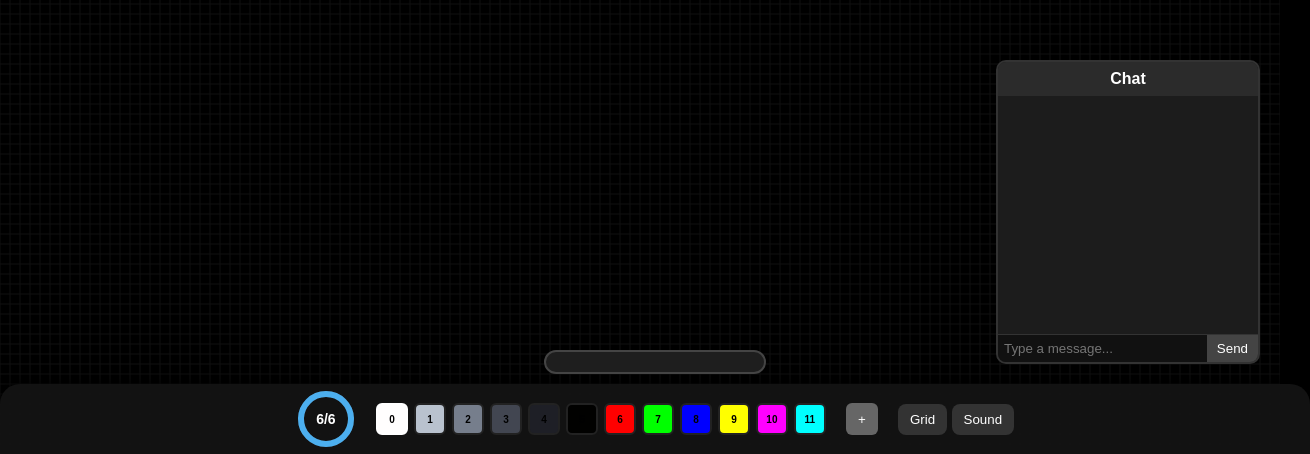
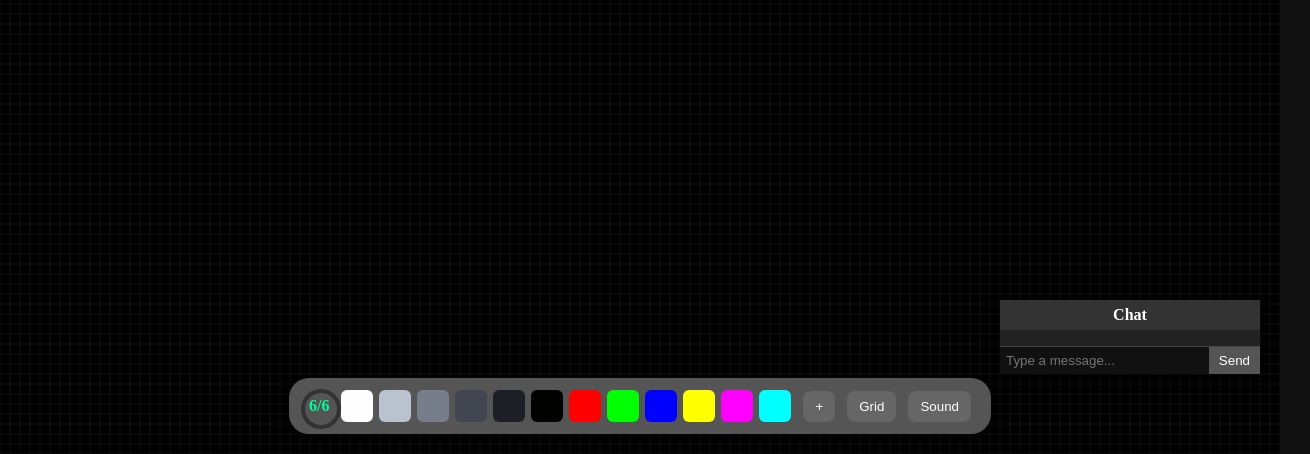
Before and after one commit to wiee182/pixel-place, a website: page public/index.html in a window 1280 px wide. Shown: the part 346-800 px from the top of the page, 1310 px wide, since content can reach past the window. Drawn offline with Linux system fonts and the light colour scheme.

Commit message:
Rewrite pixel canvas project

```diff
--- a/public/index.html
+++ b/public/index.html
@@ -2,20 +2,32 @@
 <html lang="en">
 <head>
   <meta charset="UTF-8">
-  <title>Pixel Place</title>
+  <meta name="viewport" content="width=device-width, initial-scale=1.0">
+  <title>Collaborative Canvas</title>
   <link rel="stylesheet" href="style.css">
 </head>
 <body>
-  <!-- ===== Canvas ===== -->
-  <div id="canvas-container">
-    <canvas id="pixelCanvas"></canvas>
+  <canvas id="pixelCanvas"></canvas>
+
+  <!-- Bottom Bar -->
+  <div id="bottom-bar">
+    <div id="points-container">
+      <svg id="cooldown-ring" width="40" height="40">
+        <circle id="ring-bg" cx="20" cy="20" r="18"/>
+        <circle id="ring-progress" cx="20" cy="20" r="18"/>
+      </svg>
+      <span id="points-display">6/6</span>
+    </div>
+
+    <div id="palette"></div>
+    <button id="more-colors">+</button>
+    <button id="toggle-grid">Grid</button>
+    <button id="toggle-sound">Sound</button>
   </div>
 
-  <!-- ===== Chat ===== -->
-  <div id="chat-popup">
-    <div id="chat-header">
-      <span id="chat-toggle">Chat</span>
-    </div>
+  <!-- Chat -->
+  <div id="chat-box">
+    <div id="chat-header">Chat</div>
     <div id="chat-feed"></div>
     <div id="chat-input-container">
       <input type="text" id="chat-message" placeholder="Type a message...">
@@ -23,29 +35,6 @@
     </div>
   </div>
 
-  <!-- ===== Bottom Toolbar ===== -->
-  <div id="bottom-bar">
-    <!-- Points Progress -->
-    <div id="points-wrapper">
-      <svg id="points-ring" width="60" height="60">
-        <circle class="bg" cx="30" cy="30" r="25" />
-        <circle class="progress" cx="30" cy="30" r="25" />
-      </svg>
-      <span id="points-display">6/6</span>
-    </div>
-
-    <!-- Palette -->
-    <div id="palette"></div>
-    <button id="more-colors">+</button>
-    <div id="more-colors-popup" class="hidden"></div>
-
-    <!-- Controls -->
-    <div id="controls">
-      <button id="toggle-grid">Grid</button>
-      <button id="toggle-sound">Sound</button>
-    </div>
-  </div>
-
   <script src="script.js"></script>
 </body>
 </html>
--- a/public/script.js
+++ b/public/script.js
@@ -12,12 +12,11 @@ let isDragging = false, dragStartX=0, dragStartY=0;
 
 let currentColor = "#fffefe";
 let showGrid = true;
-const chunks = new Map(); // chunked pixels from server
+const chunks = new Map();
 
 // ===== Palette =====
 const colors = ["#fffefe","#b9c2ce","#767e8c","#424651","#1e1f26","#010100","#ff0000","#00ff00","#0000ff","#ffff00","#ff00ff","#00ffff"];
 const paletteDiv = document.getElementById("palette");
-const moreColorsPopup = document.getElementById("more-colors-popup");
 const moreBtn = document.getElementById("more-colors");
 
 // ===== Points =====
@@ -26,12 +25,10 @@ let userPoints = 6;
 
 // ===== Audio =====
 const drawAudio = new Audio("sounds/draw.mp3"); drawAudio.volume = 0.2;
-function playSound(audio) { if (soundEnabled) audio.cloneNode().play(); }
 let soundEnabled = true;
+function playSound(audio){ if(soundEnabled) audio.cloneNode().play(); }
 
 // ===== Chat =====
-const chatPopup = document.getElementById("chat-popup");
-const chatToggle = document.getElementById("chat-toggle");
 const chatFeed = document.getElementById("chat-feed");
 const chatInput = document.getElementById("chat-message");
 const sendBtn = document.getElementById("send-message");
@@ -43,15 +40,12 @@ ws.onmessage = (event) => {
   const data = JSON.parse(event.data);
 
   if (data.type === "init") {
-    // Load canvas
     data.canvas.forEach(p => setPixel(p.x, p.y, p.color));
     drawGrid();
 
-    // Load chat
     chatFeed.innerHTML = "";
     data.chat.forEach(msg => addChatMessage(msg.user, msg.message));
 
-    // Points
     updatePoints(data.points);
   }
 
@@ -61,17 +55,9 @@ ws.onmessage = (event) => {
     playSound(drawAudio);
   }
 
-  if (data.type === "chat") {
-    addChatMessage(data.user, data.message);
-  }
-
-  if (data.type === "points") {
-    updatePoints(data.points);
-  }
-
-  if (data.type === "error") {
-    console.warn(data.message);
-  }
+  if (data.type === "chat") addChatMessage(data.user, data.message);
+  if (data.type === "points") updatePoints(data.points);
+  if (data.type === "error") console.warn(data.message);
 };
 
 // ===== Pixel Helpers =====
@@ -79,14 +65,14 @@ function setPixel(x, y, color) {
   const key = `${Math.floor(x/100)},${Math.floor(y/100)}`;
   if (!chunks.has(key)) chunks.set(key, []);
   const chunk = chunks.get(key);
-  const idx = chunk.findIndex(p => p.x === x && p.y === y);
-  if (idx >= 0) chunk[idx].color = color;
+  const idx = chunk.findIndex(p => p.x===x && p.y===y);
+  if(idx>=0) chunk[idx].color=color;
   else chunk.push({x,y,color});
 }
 
 // ===== Drawing =====
 canvas.addEventListener("click", e => {
-  if (isDragging) return;
+  if(isDragging) return;
 
   const rect = canvas.getBoundingClientRect();
   const worldX = (e.clientX-rect.left-offsetX)/scale;
@@ -94,146 +80,116 @@ canvas.addEventListener("click", e => {
   const x = Math.max(0, Math.min(WORLD_WIDTH-GRID_SIZE, Math.floor(worldX/GRID_SIZE)*GRID_SIZE));
   const y = Math.max(0, Math.min(WORLD_HEIGHT-GRID_SIZE, Math.floor(worldY/GRID_SIZE)*GRID_SIZE));
 
-  ws.send(JSON.stringify({ type: "draw", x, y, color: currentColor, user: "anon" }));
+  ws.send(JSON.stringify({ type:"draw", x, y, color:currentColor, user:"anon"}));
 });
 
 // ===== Palette =====
 colors.forEach((c,i) => {
   const sw = document.createElement("div");
-  sw.className = "color-swatch";
-  sw.style.background = c;
-  sw.dataset.color = c;
-  sw.textContent = i;
+  sw.className="color-swatch";
+  sw.style.background=c;
+  sw.dataset.color=c;
   sw.addEventListener("click", () => {
     document.querySelectorAll(".color-swatch").forEach(s=>s.classList.remove("selected"));
     sw.classList.add("selected");
-    currentColor = c;
+    currentColor=c;
   });
   paletteDiv.appendChild(sw);
 });
 document.querySelector(".color-swatch").classList.add("selected");
 
-moreBtn.addEventListener("click", () => {
-  moreColorsPopup.classList.toggle("hidden");
-  if (!moreColorsPopup.hasChildNodes()) {
-    colors.forEach((c,i) => {
-      const sw = document.createElement("div");
-      sw.className = "color-swatch";
-      sw.style.background = c;
-      sw.dataset.color = c;
-      sw.textContent = i;
-      sw.addEventListener("click", () => {
-        document.querySelectorAll(".color-swatch").forEach(s=>s.classList.remove("selected"));
-        sw.classList.add("selected");
-        currentColor = c;
-      });
-      moreColorsPopup.appendChild(sw);
-    });
-  }
+moreBtn.addEventListener("click", ()=>{
+  // Popup logic (if any)
 });
 
 // ===== Points =====
-function updatePoints(points) {
-  userPoints = points;
-  pointsDisplay.textContent = `${points}/6`;
+function updatePoints(points){
+  userPoints=points;
+  pointsDisplay.textContent=`${points}/6`;
 }
 
 // ===== Chat =====
-function addChatMessage(user, text) {
-  const msg = document.createElement("div");
-  msg.className = "chat-msg";
-  msg.textContent = `${user}: ${text}`;
+function addChatMessage(user,text){
+  const msg=document.createElement("div");
+  msg.className="chat-msg";
+  msg.textContent=`${user}: ${text}`;
   chatFeed.appendChild(msg);
   chatFeed.scrollTop = chatFeed.scrollHeight;
 }
 
-sendBtn.addEventListener("click", sendMessage);
-chatInput.addEventListener("keydown", e => {
-  if (e.key === "Enter") { sendMessage(); e.preventDefault(); }
+sendBtn.addEventListener("click",sendMessage);
+chatInput.addEventListener("keydown",e=>{
+  if(e.key==="Enter"){ sendMessage(); e.preventDefault(); }
 });
-
-function sendMessage() {
-  const text = chatInput.value.trim();
-  if (!text) return;
-  ws.send(JSON.stringify({ type: "chat", user: "anon", message: text }));
-  chatInput.value = "";
+function sendMessage(){
+  const text=chatInput.value.trim();
+  if(!text) return;
+  ws.send(JSON.stringify({type:"chat", user:"anon", message:text}));
+  chatInput.value="";
 }
 
 // ===== Grid Toggle =====
-document.getElementById("toggle-grid").addEventListener("click", () => {
-  showGrid = !showGrid;
+document.getElementById("toggle-grid").addEventListener("click",()=>{
+  showGrid=!showGrid;
   drawGrid();
 });
 
 // ===== Sound Toggle =====
-document.getElementById("toggle-sound").addEventListener("click", () => {
-  soundEnabled = !soundEnabled;
+document.getElementById("toggle-sound").addEventListener("click",()=>{
+  soundEnabled=!soundEnabled;
 });
 
 // ===== Pan & Zoom =====
-canvas.addEventListener("mousedown", e => {
-  isDragging = true;
-  dragStartX = e.clientX - offsetX;
-  dragStartY = e.clientY - offsetY;
-});
-canvas.addEventListener("mousemove", e => {
-  if (isDragging) {
-    offsetX = e.clientX - dragStartX;
-    offsetY = e.clientY - dragStartY;
-    drawGrid();
-  }
-});
-canvas.addEventListener("mouseup", ()=> isDragging=false);
-canvas.addEventListener("mouseleave", ()=> isDragging=false);
-
-canvas.addEventListener("wheel", e => {
+canvas.addEventListener("mousedown", e => { isDragging=true; dragStartX=e.clientX-offsetX; dragStartY=e.clientY-offsetY; });
+canvas.addEventListener("mousemove", e => { if(isDragging){ offsetX=e.clientX-dragStartX; offsetY=e.clientY-dragStartY; drawGrid(); }});
+canvas.addEventListener("mouseup", ()=>isDragging=false);
+canvas.addEventListener("mouseleave", ()=>isDragging=false);
+canvas.addEventListener("wheel", e=>{
   e.preventDefault();
-  const rect = canvas.getBoundingClientRect();
-  const mx = (e.clientX-rect.left-offsetX)/scale;
-  const my = (e.clientY-rect.top-offsetY)/scale;
-  const zoom = e.deltaY<0 ? 1.1 : 0.9;
-  const newScale = Math.min(Math.max(0.1, scale*zoom),5);
-  offsetX -= (mx*(newScale-scale));
-  offsetY -= (my*(newScale-scale));
+  const rect=canvas.getBoundingClientRect();
+  const mx=(e.clientX-rect.left-offsetX)/scale;
+  const my=(e.clientY-rect.top-offsetY)/scale;
+  const zoom=e.deltaY<0?1.1:0.9;
+  const newScale=Math.min(Math.max(0.1,scale*zoom),5);
+  offsetX-=(mx*(newScale-scale));
+  offsetY-=(my*(newScale-scale));
   scale=newScale;
   drawGrid();
 });
 
 // ===== Resize =====
-function resizeCanvas() {
-  canvas.width = canvas.parentElement.clientWidth;
-  canvas.height = canvas.parentElement.clientHeight;
-  offsetX = (canvas.width - WORLD_WIDTH)/2;
-  offsetY = (canvas.height - WORLD_HEIGHT)/2;
+function resizeCanvas(){
+  canvas.width=canvas.parentElement.clientWidth;
+  canvas.height=canvas.parentElement.clientHeight;
+  offsetX=(canvas.width-WORLD_WIDTH)/2;
+  offsetY=(canvas.height-WORLD_HEIGHT)/2;
 }
-window.addEventListener("resize", resizeCanvas);
+window.addEventListener("resize",resizeCanvas);
 resizeCanvas();
 
 // ===== Draw Loop =====
-function drawGrid() {
-  ctx.fillStyle = "#000"; // background
+function drawGrid(){
+  ctx.fillStyle="#000";
   ctx.fillRect(0,0,canvas.width,canvas.height);
 
   ctx.save();
-  ctx.translate(offsetX, offsetY);
-  ctx.scale(scale, scale);
+  ctx.translate(offsetX,offsetY);
+  ctx.scale(scale,scale);
 
-  // draw pixels
-  chunks.forEach(chunk => {
-    chunk.forEach(p => {
-      ctx.fillStyle = p.color;
-      ctx.fillRect(p.x, p.y, GRID_SIZE, GRID_SIZE);
+  chunks.forEach(chunk=>{
+    chunk.forEach(p=>{
+      ctx.fillStyle=p.color;
+      ctx.fillRect(p.x,p.y,GRID_SIZE,GRID_SIZE);
     });
   });
 
-  // draw grid
-  if (showGrid) {
+  if(showGrid){
     ctx.strokeStyle="#111";
     ctx.lineWidth=1/scale;
-    for (let x=0;x<=WORLD_WIDTH;x+=GRID_SIZE){
+    for(let x=0;x<=WORLD_WIDTH;x+=GRID_SIZE){
       ctx.beginPath(); ctx.moveTo(x,0); ctx.lineTo(x,WORLD_HEIGHT); ctx.stroke();
     }
-    for (let y=0;y<=WORLD_HEIGHT;y+=GRID_SIZE){
+    for(let y=0;y<=WORLD_HEIGHT;y+=GRID_SIZE){
       ctx.beginPath(); ctx.moveTo(0,y); ctx.lineTo(WORLD_WIDTH,y); ctx.stroke();
     }
   }
@@ -241,5 +197,5 @@ function drawGrid() {
   ctx.restore();
 }
 
-function animate() { drawGrid(); requestAnimationFrame(animate); }
+function animate(){ drawGrid(); requestAnimationFrame(animate); }
 animate();
--- a/public/style.css
+++ b/public/style.css
@@ -1,200 +1,66 @@
-/* ===== General ===== */
-body, html {
-  margin: 0;
-  padding: 0;
-  height: 100%;
-  background: #000;
-  font-family: Arial, sans-serif;
-  color: #fff;
-  overflow: hidden;
+/* Background */
+body {
+  margin:0;
+  background:#111;
+  display:flex;
+  justify-content:center;
+  align-items:center;
+  height:100vh;
+  overflow:hidden;
 }
 
-#canvas-container {
-  width: 100%;
-  height: 100%;
-  position: relative;
+/* Canvas */
+#pixelCanvas {
+  background:#fff;
+  box-shadow:0 0 25px rgba(0,0,0,0.8);
+  cursor:crosshair;
 }
 
-#pixelCanvas {
-  width: 100%;
-  height: 100%;
-  display: block;
-  cursor: crosshair;
+/* Bottom Bar */
+#bottom-bar {
+  position:fixed;
+  bottom:20px;
+  left:50%;
+  transform:translateX(-50%);
+  display:flex;
+  align-items:center;
+  gap:12px;
+  background:#555;
+  padding:12px 20px;
+  border-radius:20px;
+  box-shadow:0 4px 15px rgba(0,0,0,0.4);
+  z-index:10;
 }
+#bottom-bar button { border:none; border-radius:8px; padding:8px 12px; background:#666; color:#fff; cursor:pointer; transition:all 0.2s; }
+#bottom-bar button:hover { transform:scale(1.1); background:#777; }
 
-/* ===== Chat ===== */
-#chat-popup {
-  position: absolute;
-  right: 20px;
-  bottom: 90px;
-  width: 260px;
-  height: 300px;
-  background: #1c1c1c;
-  border: 2px solid #333;
-  border-radius: 10px;
-  display: flex;
-  flex-direction: column;
-  overflow: hidden;
+/* Palette */
+#palette { display:flex; gap:6px; }
+.color-swatch { width:28px; height:28px; border-radius:6px; cursor:pointer; border:2px solid transparent; transition:transform 0.2s; }
+.color-swatch.selected { border:2px solid #fff; }
+
+/* Points + Cooldown Ring */
+#points-container { position:relative; display:flex; align-items:center; justify-content:center; }
+#cooldown-ring { position:absolute; top:-8px; left:-8px; transform:rotate(-90deg); }
+#ring-bg { fill:none; stroke:#333; stroke-width:4; }
+#ring-progress { fill:none; stroke:#00aaff; stroke-width:4; stroke-dasharray:113; stroke-dashoffset:113; transition:stroke-dashoffset 0.2s linear; }
+#points-display { font-weight:bold; color:#00ff9d; }
+
+/* Chat */
+#chat-box {
+  position:fixed;
+  right:20px;
+  bottom:80px;
+  width:260px;
+  background:#222;
+  border-radius:10px;
+  box-shadow:0 4px 15px rgba(0,0,0,0.5);
+  display:flex;
+  flex-direction:column;
 }
-
-#chat-header {
-  background: #2b2b2b;
-  padding: 8px;
-  cursor: pointer;
-  text-align: center;
-  font-weight: bold;
-}
-
-#chat-feed {
-  flex: 1;
-  padding: 8px;
-  overflow-y: auto;
-  font-size: 14px;
-}
-
-.chat-msg {
-  margin-bottom: 4px;
-  line-height: 1.2em;
-}
-
-#chat-input-container {
-  display: flex;
-  border-top: 1px solid #333;
-}
-
-#chat-message {
-  flex: 1;
-  padding: 6px;
-  border: none;
-  outline: none;
-  background: #111;
-  color: #fff;
-}
-
-#send-message {
-  padding: 6px 10px;
-  background: #444;
-  border: none;
-  cursor: pointer;
-  color: #fff;
-}
-
-#send-message:hover {
-  background: #666;
-}
-
-/* ===== Bottom Bar ===== */
-#bottom-bar {
-  position: absolute;
-  bottom: 0;
-  width: 100%;
-  height: 70px;
-  background: rgba(20,20,20,0.95);
-  display: flex;
-  align-items: center;
-  justify-content: center;
-  gap: 20px;
-  padding: 0 15px;
-  box-shadow: 0 -2px 8px rgba(0,0,0,0.6);
-  border-radius: 20px 20px 0 0;
-}
-
-/* ===== Points Progress Ring ===== */
-#points-wrapper {
-  position: relative;
-  width: 60px;
-  height: 60px;
-}
-
-#points-ring {
-  transform: rotate(-90deg);
-}
-
-#points-ring circle {
-  fill: none;
-  stroke-width: 6;
-}
-
-#points-ring .bg {
-  stroke: #333;
-}
-
-#points-ring .progress {
-  stroke: #4cafef;
-  stroke-dasharray: 157;
-  stroke-dashoffset: 0;
-  transition: stroke-dashoffset 0.3s;
-}
-
-#points-display {
-  position: absolute;
-  top: 50%;
-  left: 50%;
-  transform: translate(-50%, -50%);
-  font-size: 14px;
-  font-weight: bold;
-}
-
-/* ===== Palette ===== */
-#palette {
-  display: flex;
-  gap: 6px;
-}
-
-.color-swatch {
-  width: 28px;
-  height: 28px;
-  border: 2px solid #222;
-  border-radius: 6px;
-  cursor: pointer;
-  display: flex;
-  align-items: center;
-  justify-content: center;
-  font-size: 10px;
-  color: #000;
-  font-weight: bold;
-}
-
-.color-swatch.selected {
-  border: 2px solid #fff;
-}
-
-#more-colors {
-  width: 32px;
-  height: 32px;
-  border: none;
-  border-radius: 6px;
-  background: #666;
-  color: #fff;
-  cursor: pointer;
-}
-
-#more-colors-popup {
-  position: absolute;
-  bottom: 80px;
-  background: #1e1e1e;
-  border: 2px solid #444;
-  border-radius: 12px;
-  padding: 10px;
-  display: grid;
-  grid-template-columns: repeat(6, 28px);
-  gap: 6px;
-}
-
-.hidden {
-  display: none;
-}
-
-/* ===== Controls ===== */
-#controls button {
-  padding: 8px 12px;
-  background: #333;
-  border: none;
-  border-radius: 8px;
-  cursor: pointer;
-  color: #fff;
-}
-
-#controls button:hover {
-  background: #555;
-}
+#chat-header { background:#333; color:#fff; padding:6px; text-align:center; font-weight:bold; cursor:pointer; }
+#chat-feed { flex:1; padding:8px; overflow-y:auto; color:#fff; font-size:14px; }
+.chat-msg { margin-bottom:6px; }
+#chat-input-container { display:flex; border-top:1px solid #444; }
+#chat-message { flex:1; padding:6px; border:none; background:#111; color:#fff; }
+#send-message { border:none; padding:6px 10px; background:#555; color:#fff; cursor:pointer; }
```
Also changed, not shown: 1 other file.
